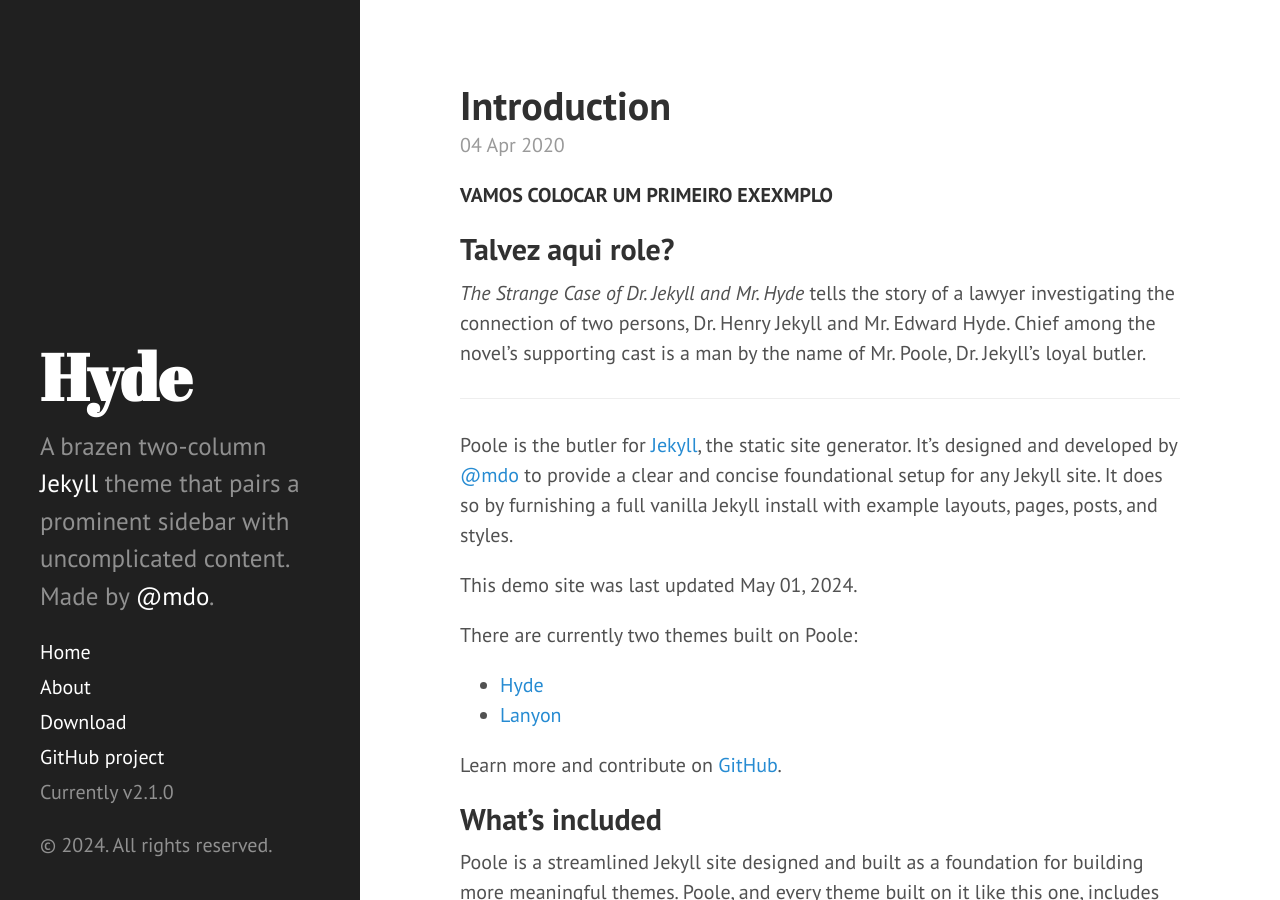
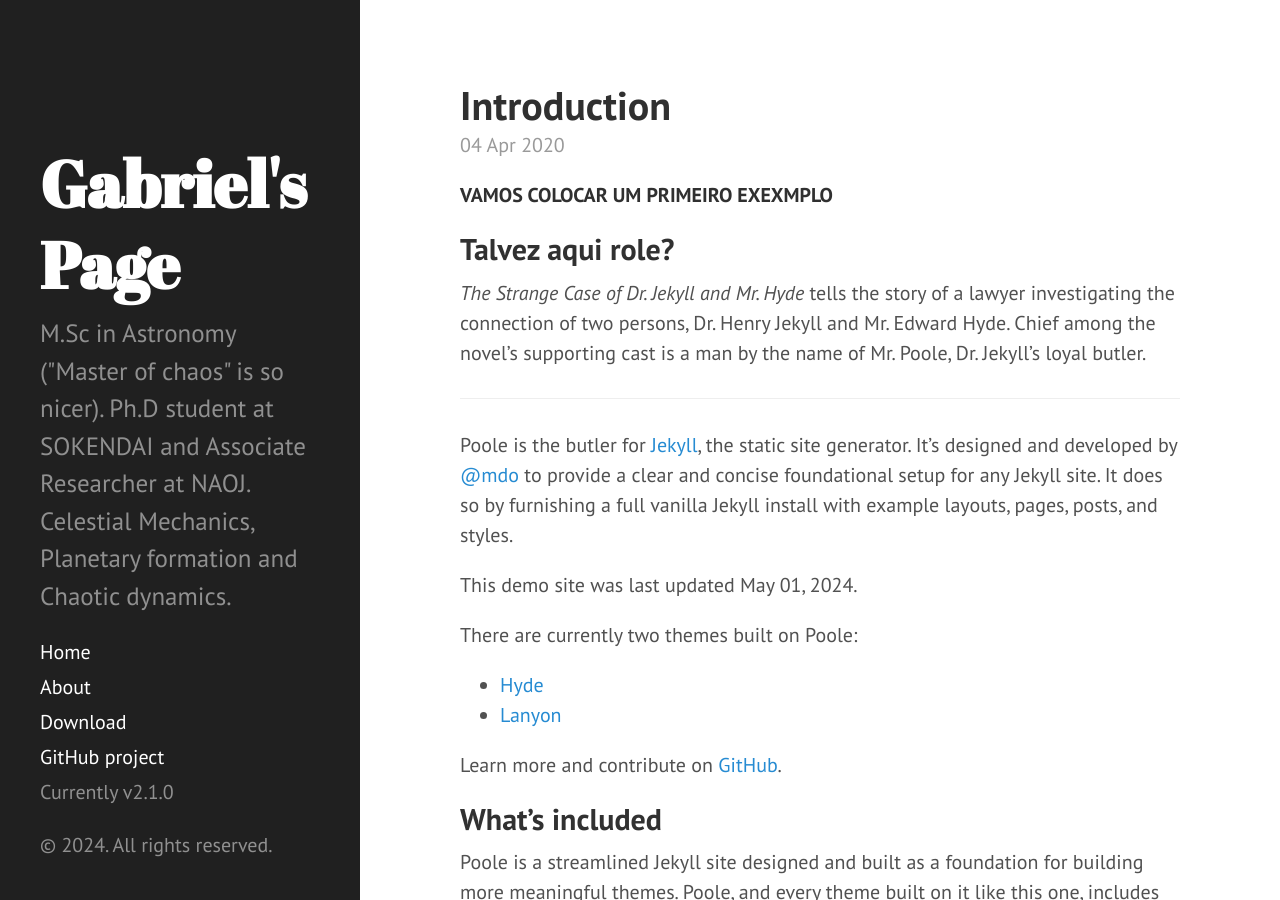
Before and after one commit to gabrieltxg/gabrieltxg.github.io, a Jekyll site: the page built from index.html, in a window 1280 px wide and 900 px high. Built offline with Jekyll 4.4.1, drawn with Linux system fonts in a browser that asks for light colours; Markdown is read by kramdown in place of the engine named in the settings; the list of posts is cut into pages by our own code.

Commit message:
Update _config.yml

```diff
--- a/_config.yml
+++ b/_config.yml
@@ -8,15 +8,14 @@
 gems:  [jekyll-paginate]
 
 # Setup
-title:            Hyde
-tagline:          'A Jekyll theme'
-description:      'A brazen two-column <a href="http://jekyllrb.com" target="_blank">Jekyll</a> theme that pairs a prominent sidebar with uncomplicated content. Made by <a href="https://twitter.com/mdo" target="_blank">@mdo</a>.'
-url:              http://hyde.getpoole.com
+title:            "Gabriel's Page"
+tagline:          ''
+description:      'M.Sc in Astronomy ("Master of chaos" is so nicer). Ph.D student at SOKENDAI and Associate Researcher at NAOJ. Celestial Mechanics, Planetary formation and Chaotic dynamics.'
+url:              gabrieltxg.github.io
 baseurl:          /
 
 author:
-  name:           'Mark Otto'
-  url:            https://twitter.com/mdo
+  name:           'Gabriel T. Guimarães'
 
 paginate:         5
 
```
